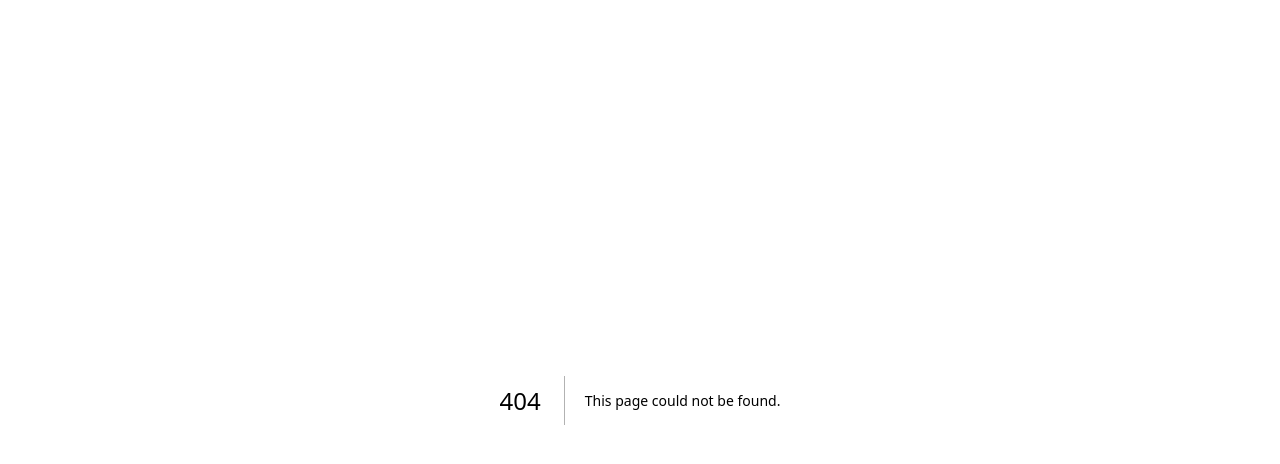
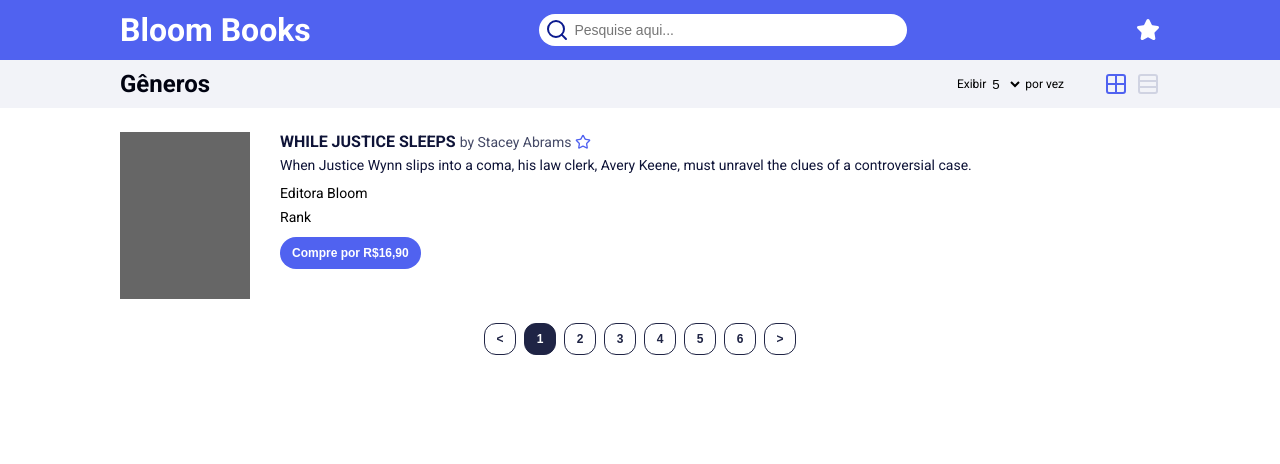
Before and after one commit to rafaelodassi/bloom-books, a Next.js app: page /category in a window 1280 px wide. Before the commit this address had no page. Shown: the top 464 px of the page. Built offline with nearby package versions, Linux system fonts and the light colour scheme.

Commit message:
Dev list.

```diff
--- /dev/null
+++ b/src/app/category/page.tsx
@@ -0,0 +1,13 @@
+import { Header } from '../components/Header';
+import { ListBooks } from '../components/ListBooks';
+import { Pagination } from '../components/Pagination';
+
+export default async function Page() {
+  return (
+    <>
+      <Header />
+      <ListBooks />
+      <Pagination />
+    </>
+  );
+}
--- a/src/app/components/Header/index.tsx
+++ b/src/app/components/Header/index.tsx
@@ -1,5 +1,3 @@
-import { ListCategories } from '../ListCategories';
-import { Pagination } from '../Pagination';
 import { ViewMode } from '../ViewMode';
 
 import {
@@ -31,8 +29,6 @@ const Header = () => (
       <TitleSubHeader>Gêneros</TitleSubHeader>
       <ViewMode />
     </SubHeader>
-    <ListCategories />
-    <Pagination />
   </Container>
 );
 
--- /dev/null
+++ b/src/app/components/ListBooks/index.tsx
@@ -0,0 +1,40 @@
+import {
+  Container,
+  BookContainer,
+  BookImage,
+  BookInfo,
+  Title,
+  Description,
+  Publisher,
+  ButtonBuy,
+  Rank,
+  Author,
+  TitleContainer,
+  FavoriteIcon,
+} from './styles';
+
+const ListBooks = () => (
+  <Container>
+    <BookContainer>
+      <BookImage />
+      <BookInfo>
+        <TitleContainer>
+          <Title>WHILE JUSTICE SLEEPS</Title>
+          <Author>
+            by Stacey Abrams
+            <FavoriteIcon size={16} color='#5062F0' />
+          </Author>
+        </TitleContainer>
+        <Description>
+          When Justice Wynn slips into a coma, his law clerk, Avery Keene, must
+          unravel the clues of a controversial case.
+        </Description>
+        <Publisher>Editora Bloom</Publisher>
+        <Rank>Rank</Rank>
+        <ButtonBuy>Compre por R$16,90</ButtonBuy>
+      </BookInfo>
+    </BookContainer>
+  </Container>
+);
+
+export { ListBooks };
--- /dev/null
+++ b/src/app/components/ListBooks/styles.ts
@@ -0,0 +1,92 @@
+'use client';
+
+import { Star } from 'lucide-react';
+import styled from 'styled-components';
+
+export const Container = styled.div`
+  width: 100%;
+  padding: 0px 120px;
+  padding-top: 24px;
+  display: flex;
+  flex-direction: column;
+  gap: 28px;
+`;
+
+export const BookContainer = styled.div`
+  display: flex;
+  gap: 30px;
+`;
+
+export const BookImage = styled.div`
+  width: 130px;
+  height: 167px;
+  background: #666;
+`;
+
+export const Title = styled.h1`
+  font-size: 16px;
+  font-weight: 700;
+  color: #0e1337;
+`;
+
+export const Description = styled.p`
+  font-size: 14px;
+  color: #0e1337;
+  margin-bottom: 12px;
+`;
+
+export const Publisher = styled.span`
+  font-size: 14px;
+  color: #000000;
+  display: block;
+  margin-bottom: 8px;
+`;
+
+export const BookInfo = styled.div``;
+
+export const Rank = styled.span`
+  font-size: 14px;
+  color: #000000;
+  display: block;
+  margin-bottom: 12px;
+`;
+
+export const ButtonBuy = styled.button`
+  font-size: 12px;
+  font-weight: 700;
+  color: #ffffff;
+  background: #5062f0;
+  border-radius: 24px;
+  height: 32px;
+  padding: 0px 12px;
+  border: none;
+  outline: none;
+  transition: opacity 0.3s linear;
+
+  &:hover {
+    opacity: 0.7;
+    cursor: pointer;
+  }
+`;
+
+export const Author = styled.span`
+  font-size: 14px;
+  color: #454a67;
+  display: flex;
+  align-items: center;
+  gap: 4px;
+`;
+
+export const TitleContainer = styled.div`
+  display: flex;
+  align-items: center;
+  gap: 4px;
+  margin-bottom: 6px;
+`;
+
+export const FavoriteIcon = styled(Star)`
+  &:hover {
+    cursor: pointer;
+    fill: #5062f0;
+  }
+`;
--- a/src/app/components/Pagination/index.tsx
+++ b/src/app/components/Pagination/index.tsx
@@ -3,7 +3,7 @@ import { Container, PaginationItem } from './styles';
 const Pagination = () => (
   <Container>
     <PaginationItem>&lt;</PaginationItem>
-    <PaginationItem isActive={true}>1</PaginationItem>
+    <PaginationItem $isactive>1</PaginationItem>
     <PaginationItem>2</PaginationItem>
     <PaginationItem>3</PaginationItem>
     <PaginationItem>4</PaginationItem>
--- a/src/app/components/Pagination/styles.ts
+++ b/src/app/components/Pagination/styles.ts
@@ -12,7 +12,7 @@ export const Container = styled.div`
   gap: 8px;
 `;
 
-export const PaginationItem = styled.button<{ isActive?: boolean }>`
+export const PaginationItem = styled.button<{ $isactive?: boolean }>`
   border: 1px solid #1f2445;
   background: #ffffff;
   border-radius: 12px;
@@ -33,7 +33,7 @@ export const PaginationItem = styled.button<{ isActive?: boolean }>`
   }
 
   ${(props) =>
-    props.isActive &&
+    props.$isactive &&
     css`
       background: #1f2445;
       color: #fff;
--- a/src/app/components/ViewMode/index.tsx
+++ b/src/app/components/ViewMode/index.tsx
@@ -20,7 +20,7 @@ const ViewMode = () => (
       <Text>por vez</Text>
     </PerPageContainer>
     <ViewerContainer>
-      <ListIcon size={24} color='#D0D3E2' isActive />
+      <ListIcon size={24} color='#D0D3E2' $isactive />
       <CardIcon size={24} color='#D0D3E2' />
     </ViewerContainer>
   </Container>
--- a/src/app/components/ViewMode/styles.ts
+++ b/src/app/components/ViewMode/styles.ts
@@ -14,7 +14,7 @@ export const Text = styled.span`
   color: #000000;
 `;
 
-export const ListIcon = styled(Grid2X2)<{ isActive?: boolean }>`
+export const ListIcon = styled(Grid2X2)<{ $isactive?: boolean }>`
   transition: opacity 0.3s linear;
 
   &:hover {
@@ -23,13 +23,13 @@ export const ListIcon = styled(Grid2X2)<{ isActive?: boolean }>`
   }
 
   ${(props) =>
-    props.isActive &&
+    props.$isactive &&
     css`
       stroke: #5062f0;
     `}
 `;
 
-export const CardIcon = styled(Rows3)<{ isActive?: boolean }>`
+export const CardIcon = styled(Rows3)<{ $isactive?: boolean }>`
   transition: opacity 0.3s linear;
 
   &:hover {
@@ -38,7 +38,7 @@ export const CardIcon = styled(Rows3)<{ isActive?: boolean }>`
   }
 
   ${(props) =>
-    props.isActive &&
+    props.$isactive &&
     css`
       stroke: #5062f0;
     `}
```
Also changed, not shown: src/app/page.tsx (+9 -1 lines).
